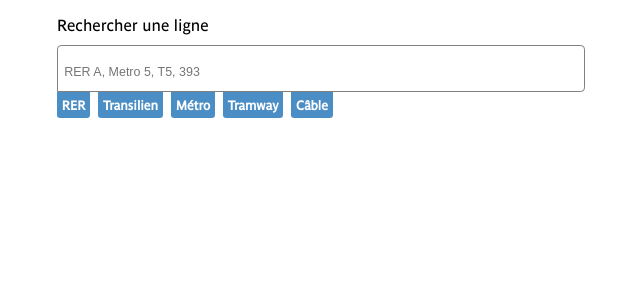
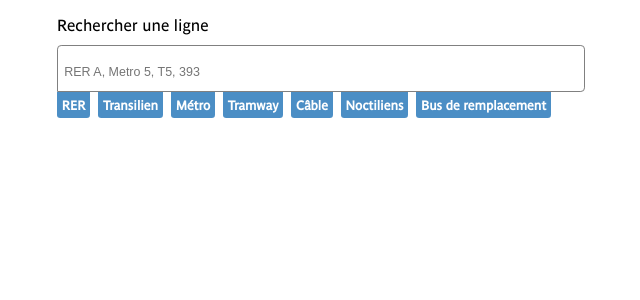
Before and after one commit to Leon-ED/lumiplan-ratp, a Vue app: page / in a window 1280 px wide. Shown: the top 300 px of the page, without its empty margins (319-959 px from the left). Built offline with nearby package versions, Linux system fonts and the light colour scheme.

Commit message:
ajouts de présets

```diff
--- a/src/pages/Home.vue
+++ b/src/pages/Home.vue
@@ -11,7 +11,12 @@
       />
     </section>
     <section class="modes">
-      <QuickMode v-for="mode in QUICK_MODES" :key="mode.name" :name="mode.name" :onClick="mode.callback"/>
+      <QuickMode
+        v-for="mode in QUICK_MODES"
+        :key="mode.name"
+        :name="mode.name"
+        :onClick="mode.callback"
+      />
     </section>
     <section>
       <label for="search-input" v-if="lines.length !== 0"
@@ -89,14 +94,50 @@ type DESSERTE_SEARCH_STATUS =
   | "done"
   | "no_results";
 
-  const QUICK_MODES = [
-  { name: "RER", callback: () => {_search.value = "RER ";} },
-  { name: "Transilien", callback: () => {_search.value = "Transilien ";} },
-  { name: "Métro", callback: () => {_search.value = "Metro ";} },
-  { name: "Tramway", callback: () => {_search.value = "Tram ";} },
-  { name: "Câble", callback: () => {_search.value = "Telepherique ";} },
-
-  ];
+const QUICK_MODES = [
+  {
+    name: "RER",
+    callback: () => {
+      _search.value = "RER ";
+    },
+  },
+  {
+    name: "Transilien",
+    callback: () => {
+      _search.value = "Transilien ";
+    },
+  },
+  {
+    name: "Métro",
+    callback: () => {
+      _search.value = "Metro ";
+    },
+  },
+  {
+    name: "Tramway",
+    callback: () => {
+      _search.value = "Tram ";
+    },
+  },
+  {
+    name: "Câble",
+    callback: () => {
+      _search.value = "Telepherique ";
+    },
+  },
+  {
+    name: "Noctiliens",
+    callback: () => {
+      _search.value = "Noctilien ";
+    },
+  },
+  {
+    name: "Bus de remplacement",
+    callback: () => {
+      _search.value = "BUS_REMPLACEMENT ";
+    },
+  },
+];
 
 type LINES_SEARCH_STATUS = "idle" | "loading" | "error" | "done" | "no_results";
 const desserteSearchStatus = ref<DESSERTE_SEARCH_STATUS>("idle");
@@ -162,9 +203,9 @@ watchDebounced(
   gap: 0.5em;
   margin-bottom: 1em;
 }
-.modes{
+.modes {
   display: flex;
-  gap: .5em;
+  gap: 0.5em;
   flex-wrap: wrap;
   margin-bottom: 1em;
 }
```
